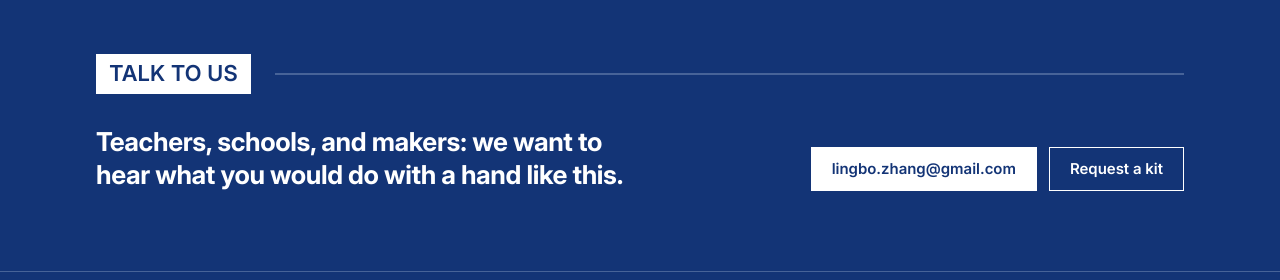
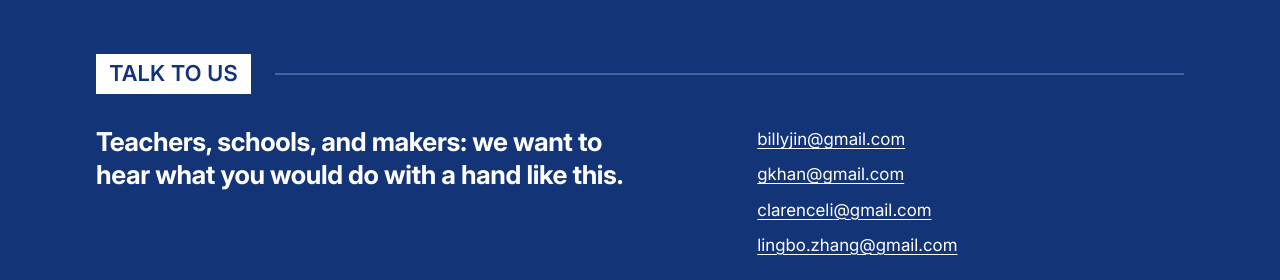
Before and after one commit to khan-builds/HandiWorks-Co.-Website, an Astro site: page /HandiWorks-Co.-Website/team in a window 1280 px wide. Shown: the part 1284-1564 px from the top of the page. Built offline with nearby package versions, Linux system fonts and the light colour scheme; Astro itself is replaced by a stand-in of ours.

Commit message:
List everyone's email under Talk to us
The "Talk to us" band at the foot of the Team page showed one address. It
now lists all four, each a mailto link to that person, above "Request a kit".

Co-Authored-By: Claude Fable 5.2 <noreply@anthropic.com>

```diff
--- a/src/pages/team.astro
+++ b/src/pages/team.astro
@@ -3,7 +3,7 @@ import Base from '../layouts/BaseLayout.astro';
 import PageHeader from '../components/PageHeader.astro';
 import SectionLabel from '../components/SectionLabel.astro';
 import { asset, mailto } from '../lib/url';
-import { team, CONTACT_EMAIL } from '../lib/team';
+import { team } from '../lib/team';
 
 const initials = (name: string) => name.split(' ').map((w) => w[0]).join('');
 const missing = team.some((m) => !m.bio || !m.photo);
@@ -41,11 +41,16 @@ const missing = team.some((m) => !m.bio || !m.photo);
   <section class="band mt-[clamp(3.25rem,2.25rem+4vw,5.25rem)]">
     <div class="wrap py-14 md:py-20">
       <SectionLabel>Talk to us</SectionLabel>
-      <div class="mt-8 grid gap-x-16 gap-y-8 lg:grid-cols-[1.4fr_1fr] lg:items-end">
+      <div class="mt-8 grid gap-x-16 gap-y-8 lg:grid-cols-[1.4fr_1fr] lg:items-start">
         <p class="statement text-white">Teachers, schools, and makers: we want to hear what you would do with a hand like this.</p>
-        <div class="flex flex-wrap gap-3 lg:justify-end">
-          <a class="btn btn-primary" href={mailto('HelpingHand question')}>{CONTACT_EMAIL}</a>
-          <a class="btn btn-secondary" href={mailto('HelpingHand kit request')}>Request a kit</a>
+        <div>
+          {/* Everyone's address, not one person's. */}
+          <ul class="grid gap-2">
+            {team.map((m) => (
+              <li><a class="link [overflow-wrap:anywhere]" href={mailto('HelpingHand question', m.email)}>{m.email.split('@')[0]}<wbr />@{m.email.split('@')[1]}</a></li>
+            ))}
+          </ul>
+          <a class="btn btn-primary mt-6" href={mailto('HelpingHand kit request')}>Request a kit</a>
         </div>
       </div>
     </div>
```
